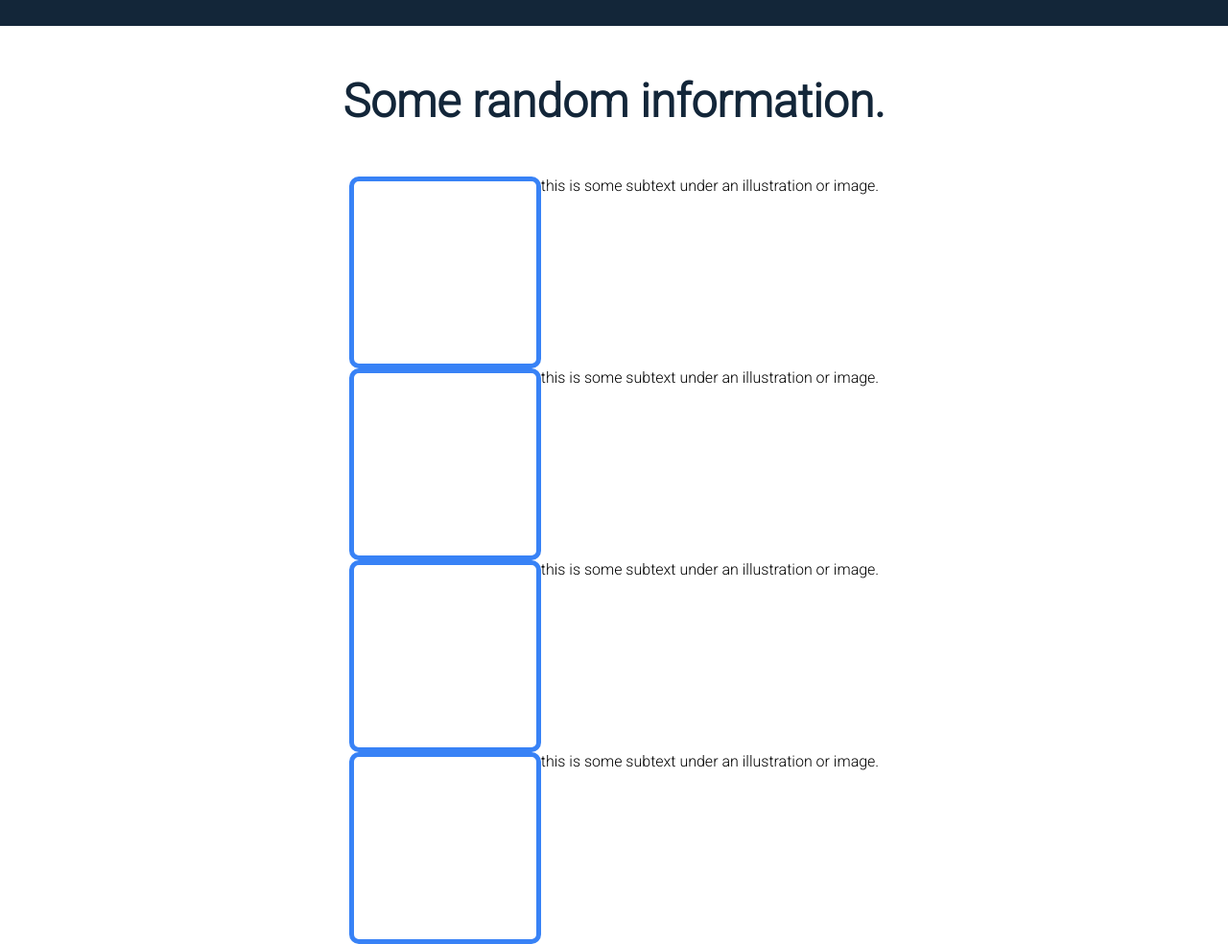
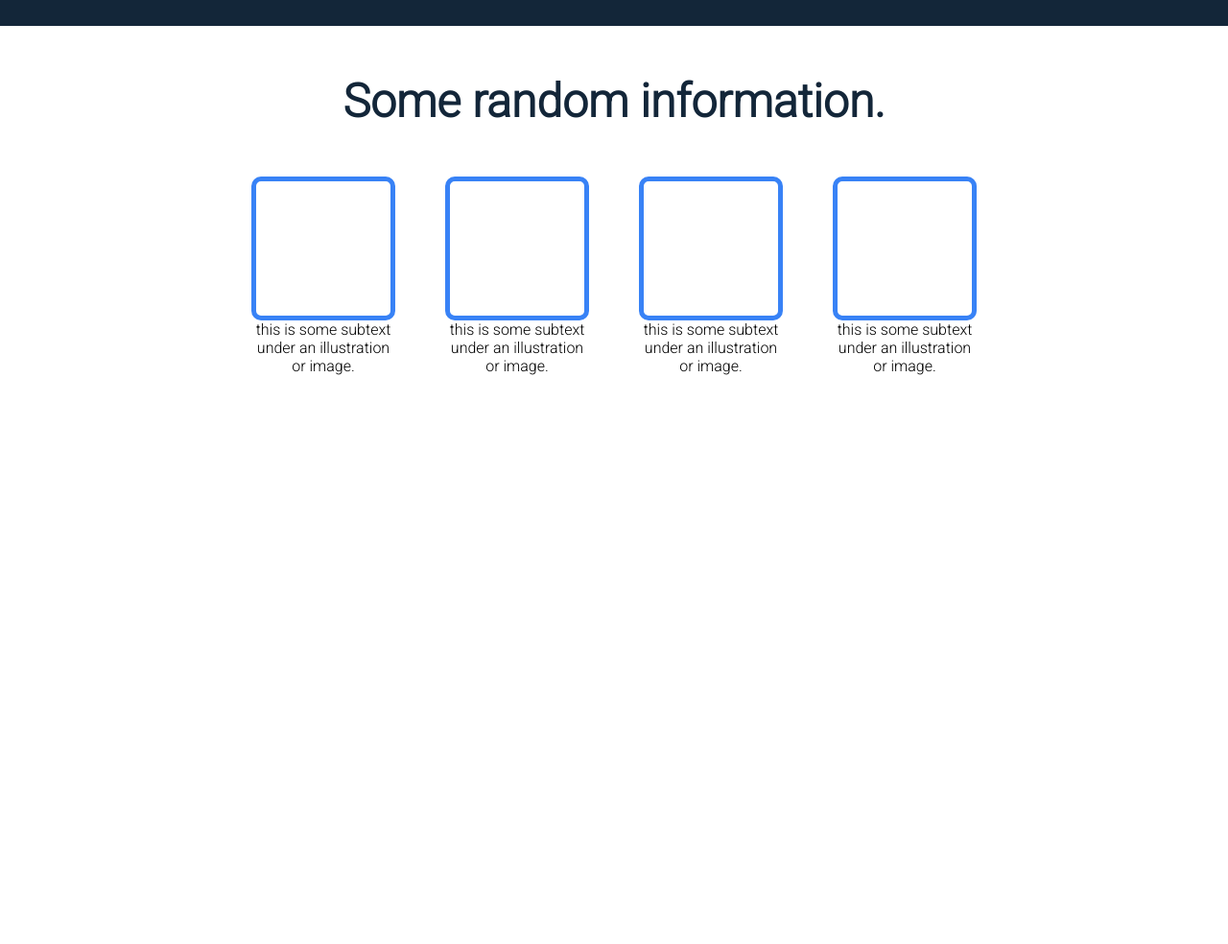
Before and after one commit to Diogo3g/landing-page, a plain HTML site: page index.html in a window 1280 px wide. Shown: the part 814-1798 px from the top of the page at 96% size. After the commit the page ends 1225 px from the top, so only its background shows below. Drawn offline with Linux system fonts and the light colour scheme.

Commit message:
Added information blocks

```diff
--- a/css/style.css
+++ b/css/style.css
@@ -87,12 +87,23 @@ header {
     border-radius: 10px;
     border: 5px solid#3882f6;
     padding: 20px;
-    width: 200px;
-    height: 200px;
+    width: 150px;
+    height: 150px;
 }
 
-.box, .info {
+.squares {
     display: flex;
     justify-content: center;
-    align-self: center;
+    gap: 52px;
+    text-align: center;
+    align-items: center;
 }
+
+.info {
+    max-width: 150px;
+}
+
+.boxes {
+    background-color: #ffffff;
+    padding-bottom: 20px;
+}
```
